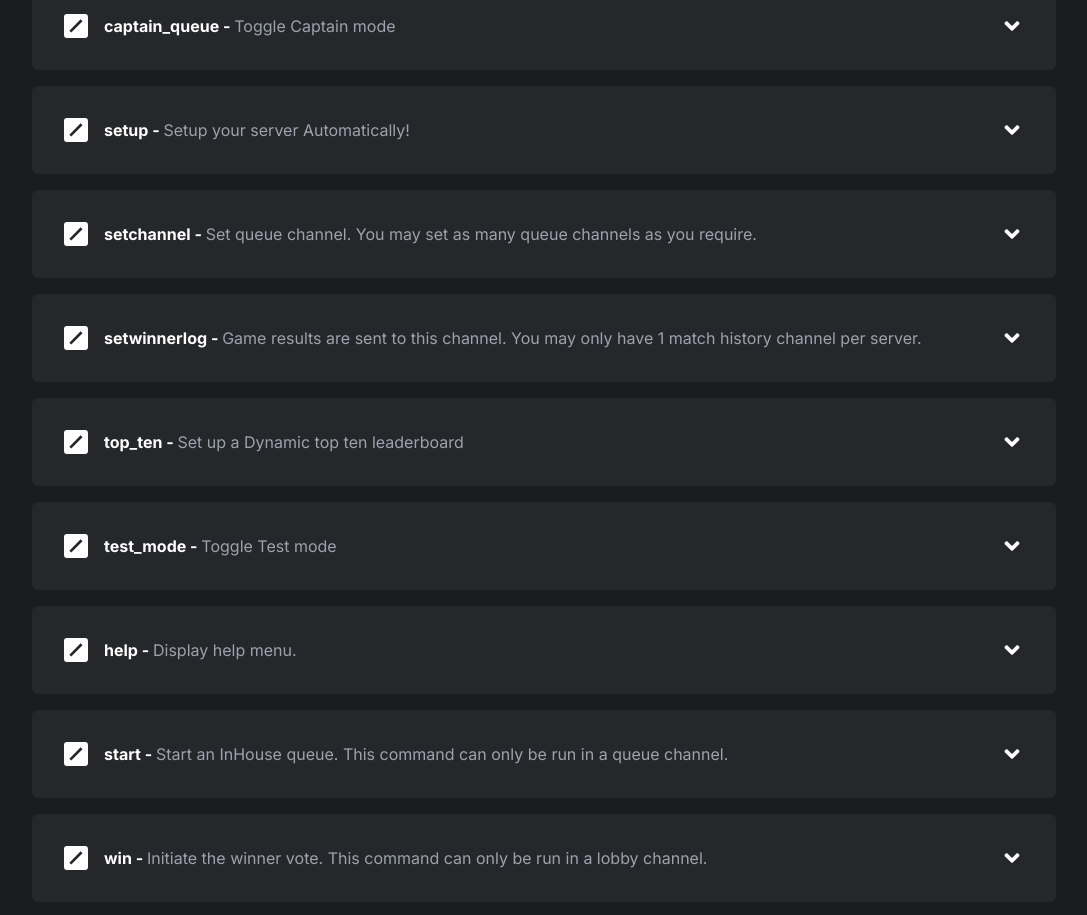
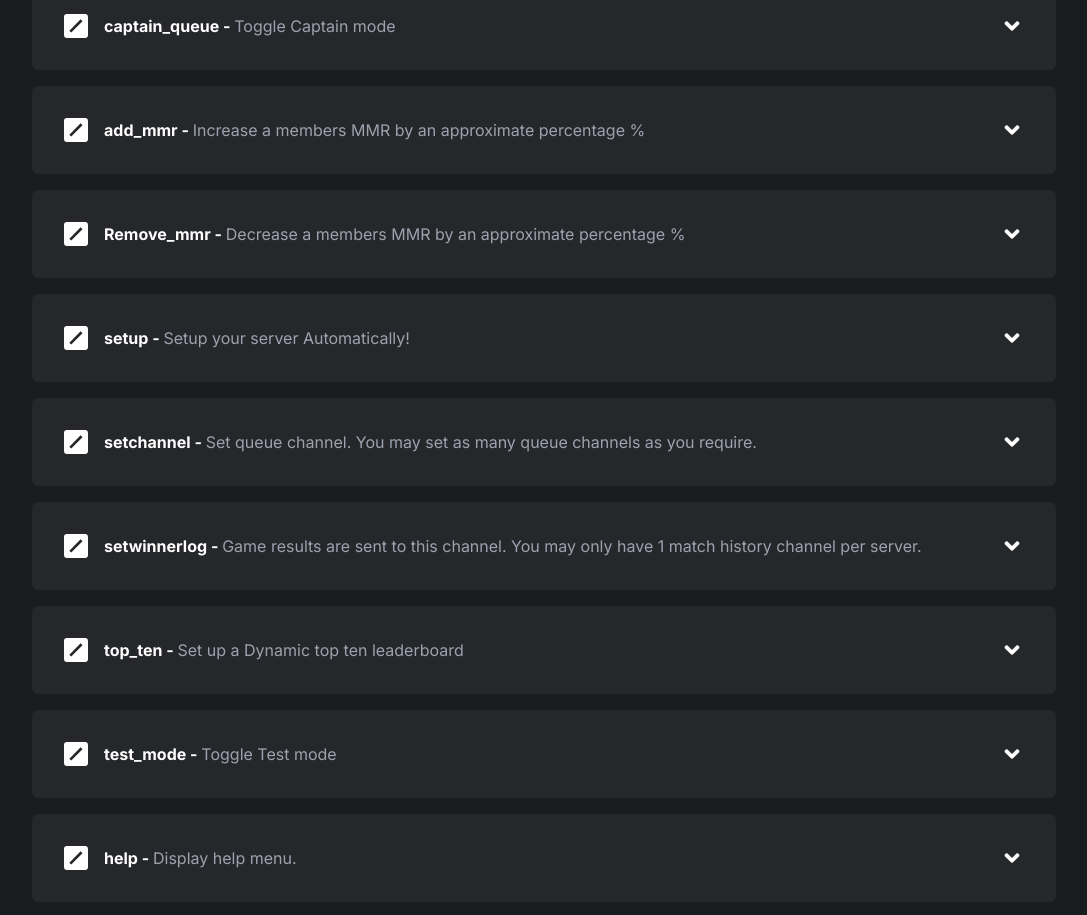
Before and after one commit to ItzDerock/InHouseQueue-site, a Next.js app: page /commands in a window 1280 px wide. Shown: the part 2880-3795 px from the top of the page, without its empty margins (96-1183 px from the left). Built offline with nearby package versions, Linux system fonts and the light colour scheme.

Commit message:
feature: add new mmr commands

```diff
--- a/src/data/commands.ts
+++ b/src/data/commands.ts
@@ -283,6 +283,28 @@ const commands = [
       "/captain_queue True",
     ]
   },
+   {
+    "name": "add_mmr",
+    "type": "Admin",
+    "description": "Increase a members MMR by an approximate percentage %",
+     "usage": [
+       "/add_mmr [member] [percentage]",
+     ],
+     "examples": [
+       "/add_mmr @Faker 100",
+     ]
+  },
+   {
+    "name": "Remove_mmr",
+    "type": "Admin",
+    "description": "Decrease a members MMR by an approximate percentage %",
+     "usage": [
+       "/remove_mmr [member] [percentage]",
+     ],
+     "examples": [
+       "/remove_mmr @Faker 100",
+     ]
+   },
 
   // ~ Set-up
   {
```
